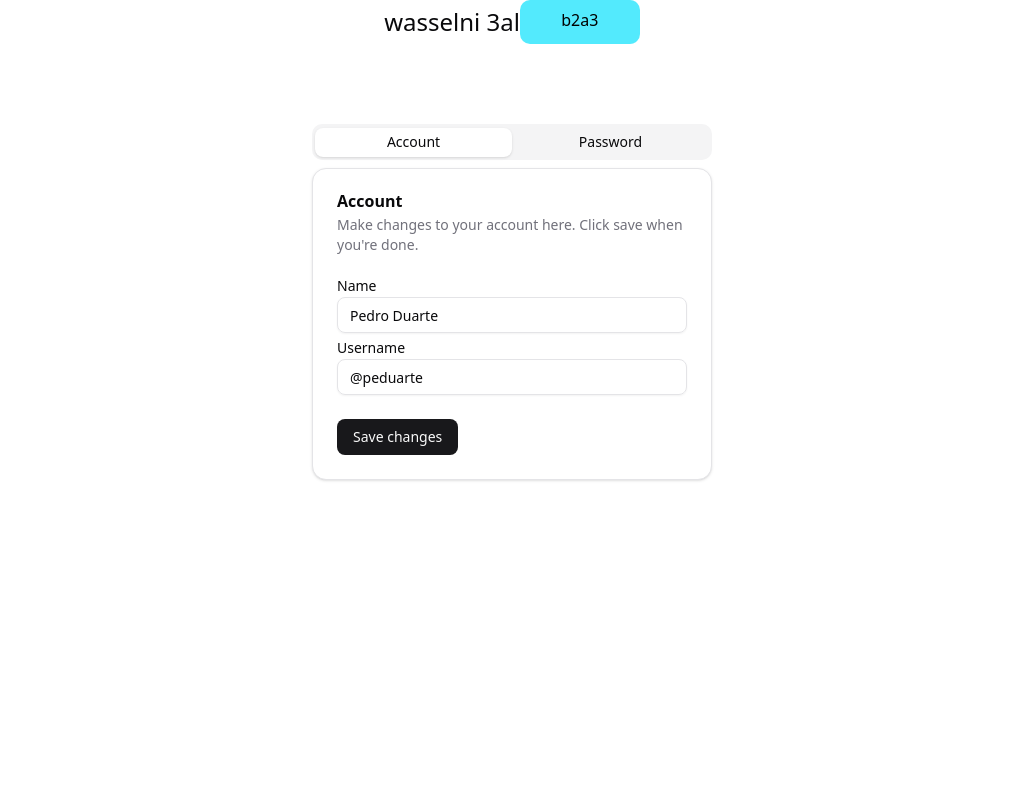
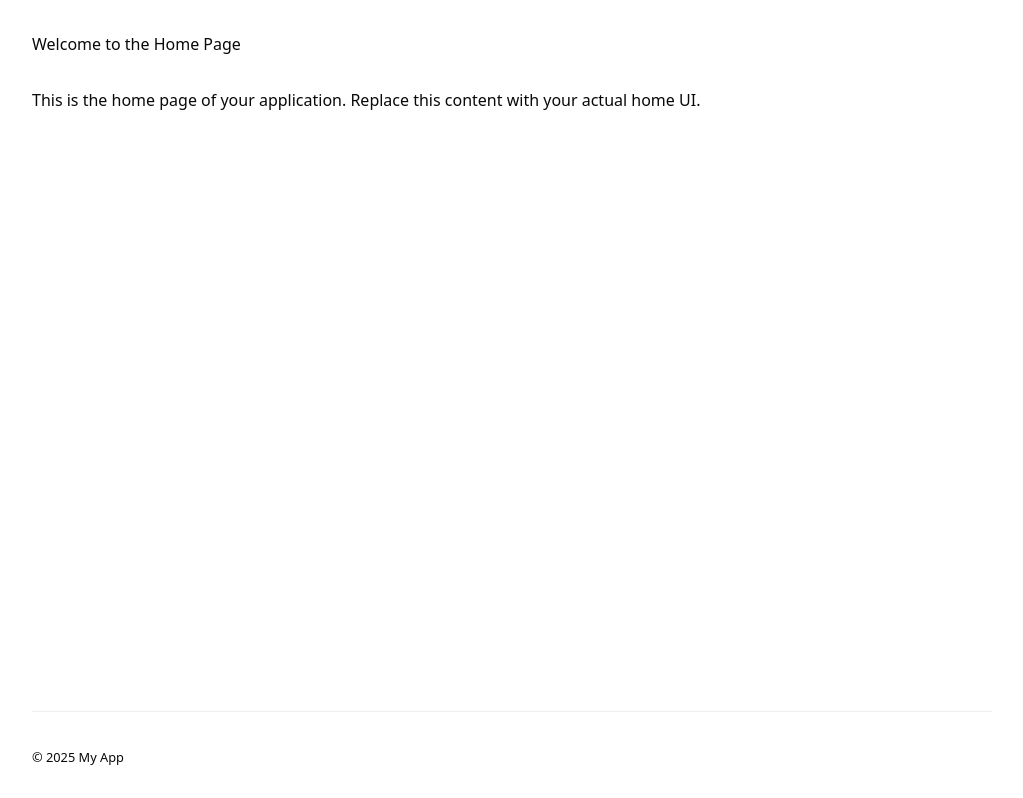
Before and after one commit to KJ-77/Wasselni, a React (Vite) app: page / in a window 1280 px wide. Shown: the top 798 px of the page, without its empty margins (128-1151 px from the left). Built offline with nearby package versions, Linux system fonts and the light colour scheme.

Commit message:
added a home page
added a home page with some sort of layout to start working on it and adding components.

```diff
--- a/src/App.tsx
+++ b/src/App.tsx
@@ -1,5 +1,6 @@
 import { BrowserRouter as Router, Route, Routes } from "react-router-dom";
 import Frontpage from "./pages/frontpage";
+import Home from "./pages/home";
 
 const App = () => {
   return (
@@ -7,7 +8,8 @@ const App = () => {
       <Router>
         <Routes>
 
-          <Route path="/" element= {<Frontpage />} />
+          <Route path="/" element= {<Home />} />
+          <Route path="/frontpage" element={<Frontpage />} />
           {/* <Route path="/*" element={<NotFoundPage />} /> */}
         </Routes>
       </Router>
--- a/src/main.tsx
+++ b/src/main.tsx
@@ -1,10 +1,12 @@
 import { StrictMode } from 'react'
 import { createRoot } from 'react-dom/client'
 import { Frontpage } from './pages/frontpage'
+import Home from './pages/home'
 import './index.css'
 
 createRoot(document.getElementById('root')!).render(
   <StrictMode>
-    <Frontpage />
+    <Home />
+    <Frontpage/>
   </StrictMode>,
 )
--- /dev/null
+++ b/src/pages/home.tsx
@@ -0,0 +1,46 @@
+import React from 'react';
+
+const Home: React.FC = () => {
+    return (
+        <div
+            style={{
+                minHeight: '100vh',
+                display: 'flex',
+                flexDirection: 'column',
+                alignItems: 'center',
+                justifyContent: 'flex-start',
+                padding: '2rem',
+                boxSizing: 'border-box',
+            }}
+            role="main"
+            aria-labelledby="home-title"
+        >
+            <header style={{ width: '100%', maxWidth: 960, marginBottom: '2rem' }}>
+                <h1 id="home-title" style={{ margin: 0 }}>
+                    Welcome to the Home Page
+                </h1>
+            </header>
+
+            <main style={{ width: '100%', maxWidth: 960 }}>
+                <p>
+                    This is the home page of your application. Replace this content with
+                    your actual home UI.
+                </p>
+            </main>
+
+            <footer
+                style={{
+                    marginTop: 'auto',
+                    width: '100%',
+                    maxWidth: 960,
+                    paddingTop: '2rem',
+                    borderTop: '1px solid #eee',
+                }}
+            >
+                <small>© {new Date().getFullYear()} My App</small>
+            </footer>
+        </div>
+    );
+};
+
+export default Home;
```
